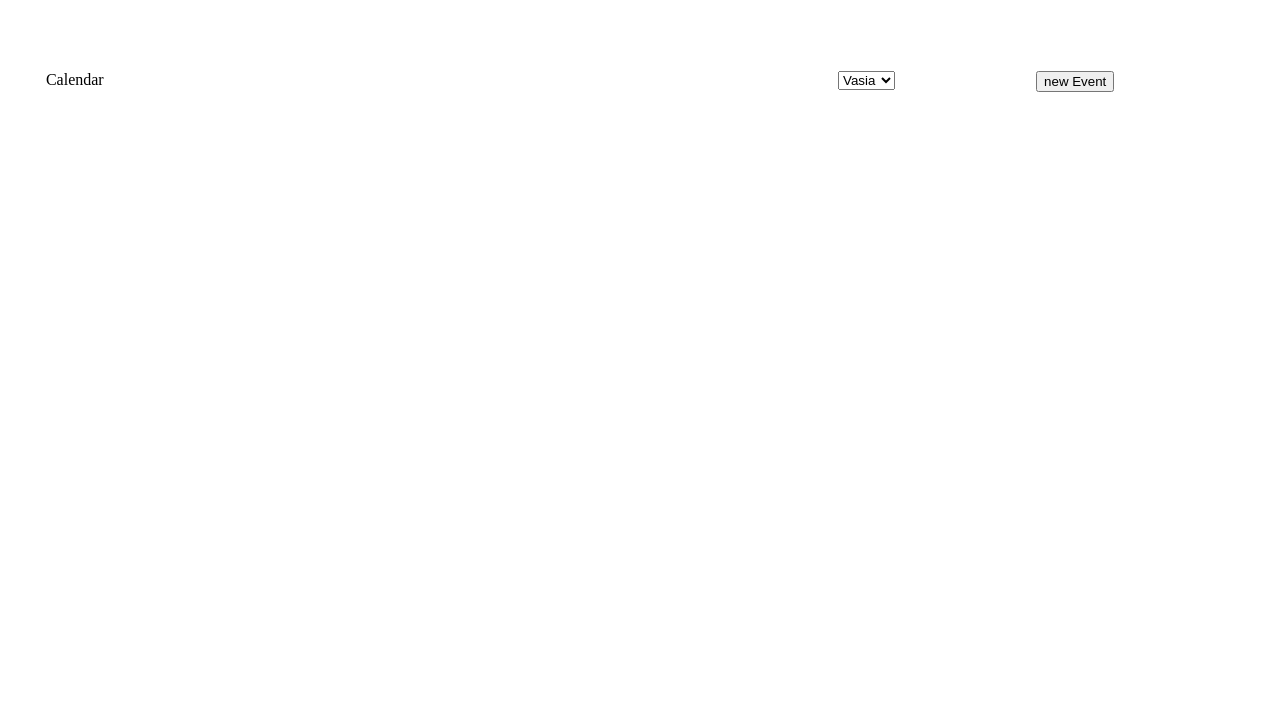
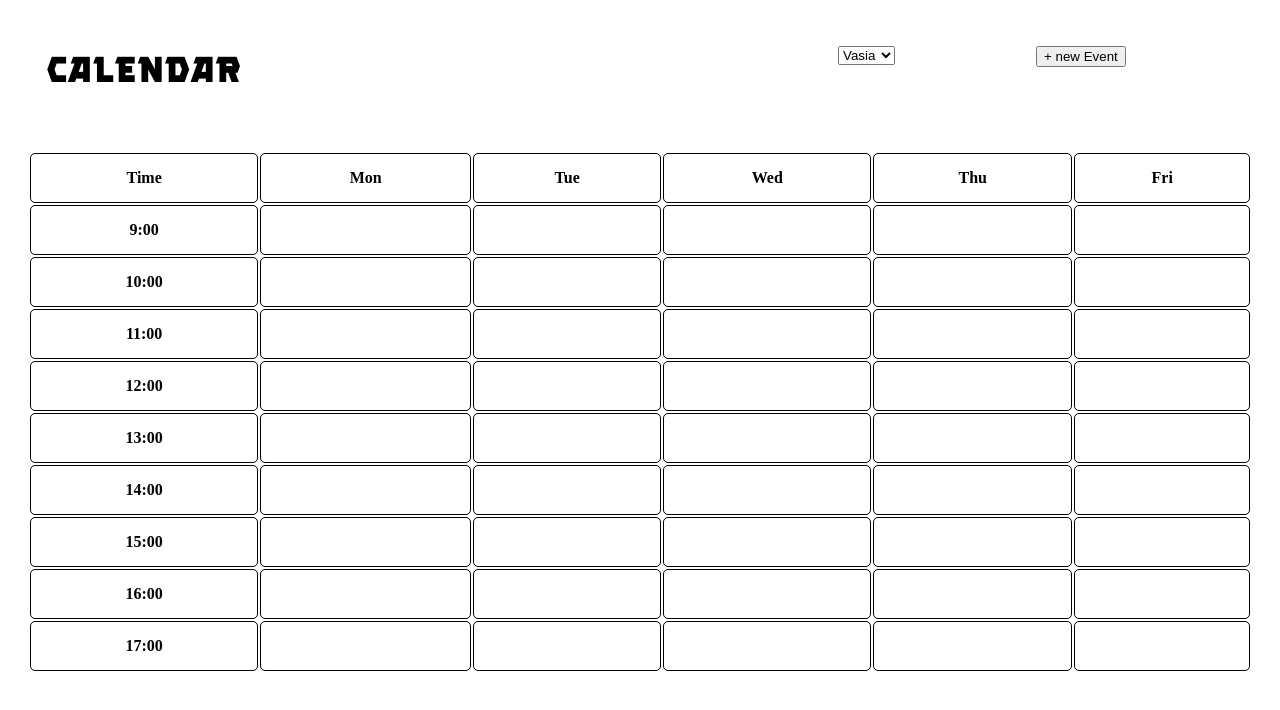
Before and after one commit to Kostiantyn-S/Ciklum_test_project, a website built with webpack: page src/index.html in a window 1280 px wide. Built offline with nearby package versions, Linux system fonts and the light colour scheme.

Commit message:
add some styles and main table

```diff
--- a/src/index.html
+++ b/src/index.html
@@ -19,82 +19,92 @@
             </select>
         </div>
         <div class="Header-button">
-            <button>new Event</button>
+            <button> + new Event</button>
         </div>
     </header>
     <main>
-        <div>
-            <div></div>
-            <div></div>
-            <div></div>
-            <div></div>
-            <div></div>
-            <div></div>
-            <div></div>
-            <div></div>
-            <div></div>
-            <div></div>
-        </div>
-        <div>
-            <div></div>
-            <div></div>
-            <div></div>
-            <div></div>
-            <div></div>
-            <div></div>
-            <div></div>
-            <div></div>
-            <div></div>
-            <div></div>
-        </div>
-        <div>
-            <div></div>
-            <div></div>
-            <div></div>
-            <div></div>
-            <div></div>
-            <div></div>
-            <div></div>
-            <div></div>
-            <div></div>
-            <div></div>
-        </div>
-        <div>
-            <div></div>
-            <div></div>
-            <div></div>
-            <div></div>
-            <div></div>
-            <div></div>
-            <div></div>
-            <div></div>
-            <div></div>
-            <div></div>
-        </div>
-        <div>
-            <div></div>
-            <div></div>
-            <div></div>
-            <div></div>
-            <div></div>
-            <div></div>
-            <div></div>
-            <div></div>
-            <div></div>
-            <div></div>
-        </div>
-        <div>
-            <div></div>
-            <div></div>
-            <div></div>
-            <div></div>
-            <div></div>
-            <div></div>
-            <div></div>
-            <div></div>
-            <div></div>
-            <div></div>
-        </div>
+        <table class="Table">
+            <tr>
+                <th>Time</th>
+                <th>Mon</th>
+                <th>Tue</th>
+                <th>Wed</th>
+                <th>Thu</th>
+                <th>Fri</th>
+            </tr>
+            <tr>
+                <th>9:00</th>
+                <td></td>
+                <td></td>
+                <td></td>
+                <td></td>
+                <td></td>
+            </tr>
+            <tr>
+                <th>10:00</th>
+                <td></td>
+                <td></td>
+                <td></td>
+                <td></td>
+                <td></td>
+            </tr>
+            <tr>
+                <th>11:00</th>
+                <td></td>
+                <td></td>
+                <td></td>
+                <td></td>
+                <td></td>
+            </tr>
+            <tr>
+                <th>12:00</th>
+                <td></td>
+                <td></td>
+                <td></td>
+                <td></td>
+                <td></td>
+            </tr>
+            <tr>
+                <th>13:00</th>
+                <td></td>
+                <td></td>
+                <td></td>
+                <td></td>
+                <td></td>
+            </tr>
+            <tr>
+                <th>14:00</th>
+                <td></td>
+                <td></td>
+                <td></td>
+                <td></td>
+                <td></td>
+            </tr>
+            <tr>
+                <th>15:00</th>
+                <td></td>
+                <td></td>
+                <td></td>
+                <td></td>
+                <td></td>
+            </tr>
+            <tr>
+                <th>16:00</th>
+                <td></td>
+                <td></td>
+                <td></td>
+                <td></td>
+                <td></td>
+            </tr>
+            <tr>
+                <th>17:00</th>
+                <td></td>
+                <td></td>
+                <td></td>
+                <td></td>
+                <td></td>
+            </tr>
+        </table>
     </main>
 </body>
 </html>
--- a/src/styles/styles.scss
+++ b/src/styles/styles.scss
@@ -1,7 +1,37 @@
+%tableCell {
+    border: 1px solid black;
+    border-radius: 5px;
+    padding: 15px;
+}
+
+@font-face {
+    font-family: "Clickuper";
+    src: url("../assets/fonts/Clickuper.ttf");
+}
+$titleFont: Clickuper;
+
 .App {
     .Header {
-        padding: 5% 3% 3% 3%;
+        padding: 3% 3% 3% 3%;
         display: grid;
         grid-template-columns: 4fr 1fr 1fr;
+
+        &-title {
+            font-size: 36px;
+            font-family: $titleFont;
+        }
+    }
+
+    .Table {
+        padding: 20px;
+        width: 100%;
+
+        th {
+            @extend %tableCell;
+        }
+
+        td {
+            @extend %tableCell;
+        }
     }
 }
```
Also changed, not shown: src/assets/fonts/Clickuper.ttf (added).
